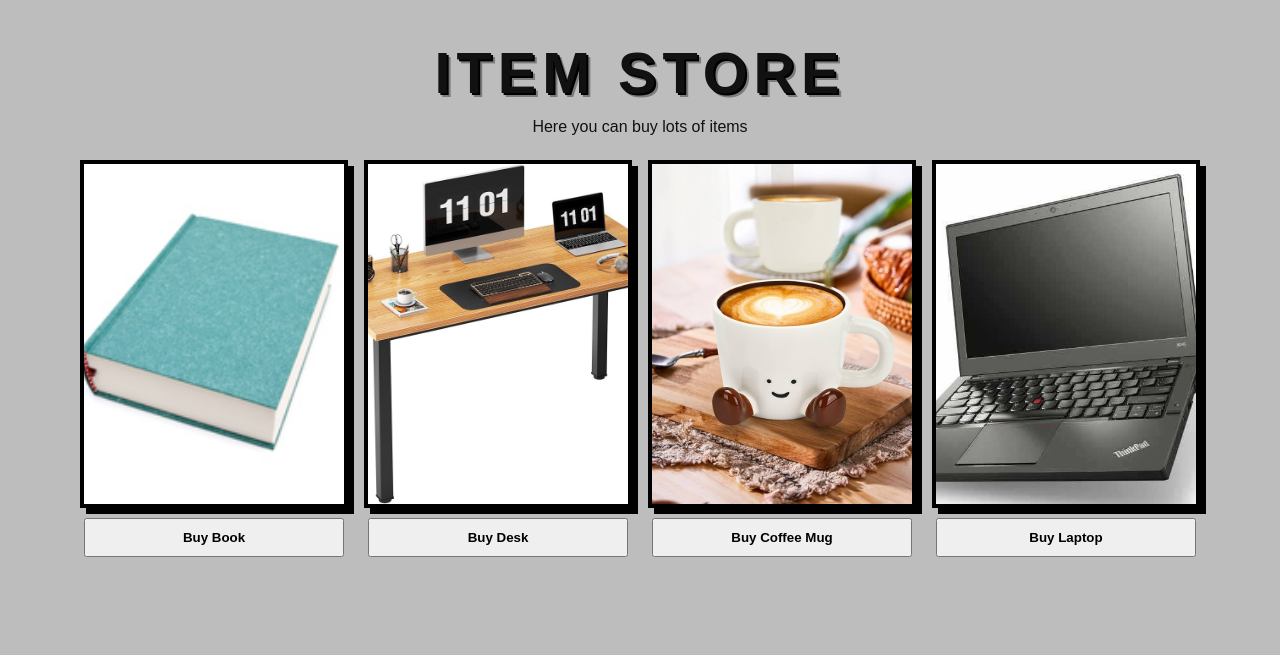
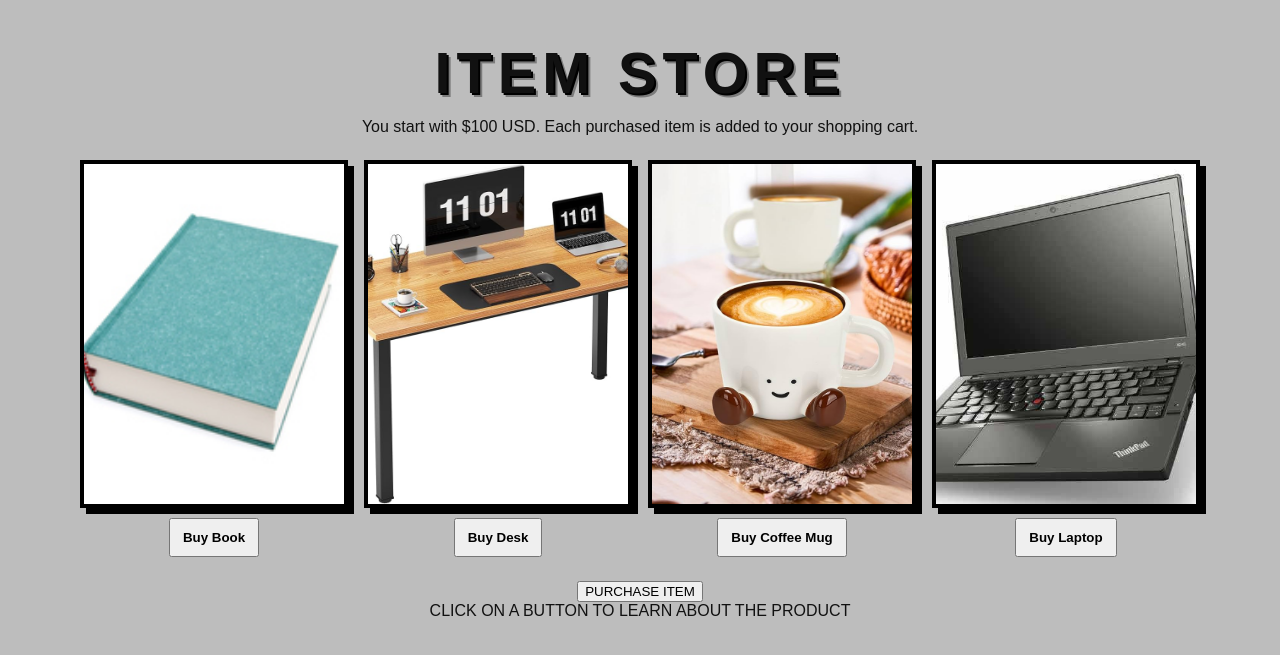
Before and after one commit to RobDiggle/item_store, a Flask app: page /shopping in a window 1280 px wide. Shown: the part 18-673 px from the top of the page. Run offline with Flask 3, Linux system fonts and the light colour scheme.

Commit message:
2/19/2026 morning commits

```diff
--- a/app.py
+++ b/app.py
@@ -1,4 +1,5 @@
-from flask import Flask, render_template
+from flask import Flask, render_template, request
+from buy_items import items, item_choice_made, purchase_choice_made
 
 app = Flask(__name__)
 
@@ -6,10 +7,19 @@ app = Flask(__name__)
 def store():
         return render_template("home.html")
 
+@app.route("/shopping", methods=["GET", "POST"])
+def shopping():
+        # if you cut out the next  line then local variable message is not associated with a value
+        message = 'CLICK ON A BUTTON TO LEARN ABOUT THE PRODUCT'
+        purchase_message = ''
 
-@app.route("/shopping")
-def shopping():
-        return render_template("shopping.html")
+        if request.method == "POST":
+               choice = request.form.get("choice")
+               message = item_choice_made(choice)
+               purchase_choice = request.form.get("purchase_choice")
+               purchase_message = purchase_choice_made(purchase_choice)
+
+        return render_template("shopping.html", items=items, message=message, purchase_message=purchase_message)
 
 
 if __name__ == "__main__":
--- /dev/null
+++ b/buy_items.py
@@ -0,0 +1,59 @@
+money = 100
+
+class store_item:
+    def __init__(self, name, quantity, price, in_stock):
+        self.name = name
+        self.quantity = quantity
+        self.price = price
+        self.in_stock = in_stock
+
+    def practice_item_choice(self):
+        global money
+
+        print(f"Item name: {self.name} \n\nThe item price is ${self.price}.00\n")
+        if self.in_stock == True:
+            print(f"{self.name} is currently in stock.\n")
+            ######
+            purchase = input("Would you like to purchase this item?").lower()
+            if "yes" in purchase and money >= self.price:
+                money -= self.price
+                print(f"\nYou have purchased a {self.name}!\n")
+                print(f"You have ${money}.00 left.\n")
+                shopping_cart.append(self.name)
+                print(f"SHOPPING CART CONTENTS: \n{shopping_cart}\n")
+            if "yes" in purchase and money <= self.price:
+                    print("You do not have sufficient funds to purchase this item.")
+            if "no" in purchase:
+                print("Item not purchased.\n")
+        return money
+
+shopping_cart = []
+
+########
+######## ACTUAL WORKING CODE BELOW
+
+items = [
+     store_item("Book", 100, 12, True),
+     store_item("Desk", 100, 40, True),
+     store_item("Coffee mug", 100, 10, True),
+     store_item("Laptop", 20, 100, True)
+        ]
+
+#This, and the route, are they key functions making the buttons work.
+def item_choice_made(choice):
+    for item in items:
+        if item.name.lower() == choice:
+            message = f"You have selected: {item.name} \n\n. The item price is ${item.price}.00\n"
+            if item.in_stock == True:
+                in_stock_query = f". {choice} is currently in stock.\n"
+    return message + in_stock_query + purchase_option()
+
+
+def purchase_option():
+            return f"Would you like to purchase this item?"
+
+def purchase_choice_made(purchase_choice):
+        if purchase_choice: # and money >= self.price:
+             #   money -= self.price
+                purchase_message = f"\nYou have purchased a {item.name}!\nYou have $100.00 left.\n"
+                return purchase_message
--- /dev/null
+++ b/items.csv
@@ -0,0 +1,6 @@
+name, quantity, price, in_stock
+
+"Book", 100, 12, True
+"Desk", 100, 40, True
+"Coffee mug", 100, 10, True
+"Laptop", 20, 100, True
--- a/templates/home.html
+++ b/templates/home.html
@@ -2,7 +2,7 @@
 <html lang="en">
 <head>
     <meta charset="UTF-8">
-    <title>Kaiju Battle</title>
+    <title>Store Homepage</title>
 
     <style>
 
--- a/templates/shopping.html
+++ b/templates/shopping.html
@@ -2,7 +2,7 @@
 <html lang="en">
 <head>
   <meta charset="UTF-8">
-  <title>Kaiju Battle</title>
+  <title>Store Shopping Page</title>
 
   <style>
     body{
@@ -86,29 +86,71 @@
 
   <div class="store-container">
     <h1>Item Store</h1>
-    <p>Here you can buy lots of items</p>
+    <p>You start with $100 USD. Each purchased item is added to your shopping cart.</p>
 
 <div class="items-row">
     <div class="item-card">
-        <img src="{{ url_for('static', filename='img/book.jpg') }}" alt="Book">
-        <button type="button">Buy Book</button>
+        <img src="{{ url_for('static', filename='img/book.jpg') }}">
+        <form method="POST">
+            <button type="submit"
+                    name="choice"
+                    value="book">
+                Buy Book
+            </button>
+        </form>
     </div>
 
         <div class="item-card">
-        <img src="{{ url_for('static', filename='img/desk.jpg') }}" alt="Desk">
-        <button type="button">Buy Desk</button>
+        <img src="{{ url_for('static', filename='img/desk.jpg') }}">
+        <form method="POST">
+            <button type="submit"
+                    name="choice"
+                    value="desk">
+                Buy Desk
+            </button>
+        </form>
     </div>
 
         <div class="item-card">
-        <img src="{{ url_for('static', filename='img/coffee_mug.jpg') }}" alt="Coffee mug">
-        <button type="button">Buy Coffee Mug</button>
+        <img src="{{ url_for('static', filename='img/coffee_mug.jpg') }}">
+        <form method="POST">
+            <button type="submit"
+                    name="choice"
+                    value="coffee mug">
+                Buy Coffee Mug
+            </button>
+        </form>
     </div>
 
         <div class="item-card">
-        <img src="{{ url_for('static', filename='img/laptop.jpg') }}" alt="Laptop">
-        <button type="button">Buy Laptop</button>
+        <img src="{{ url_for('static', filename='img/laptop.jpg') }}">
+        <form method="POST">
+            <button type="submit"
+                    name="choice"
+                    value="laptop">
+                Buy Laptop
+            </button>
+        </form>
     </div>
+
+
+            <form method="POST">
+            <button type="submit"
+                    name="purchase_choice"
+                    value="yes">
+            PURCHASE ITEM
+            </button>
+            </form>
+
+
     </div>
+    <p>{{ message }}</p>
+    <p>{{ purchase_message }}</p>
+
+
   </div>
+
+  </div>
+
 </body>
 </html>
```
Lines whose indentation alone changed are shown as unchanged.
